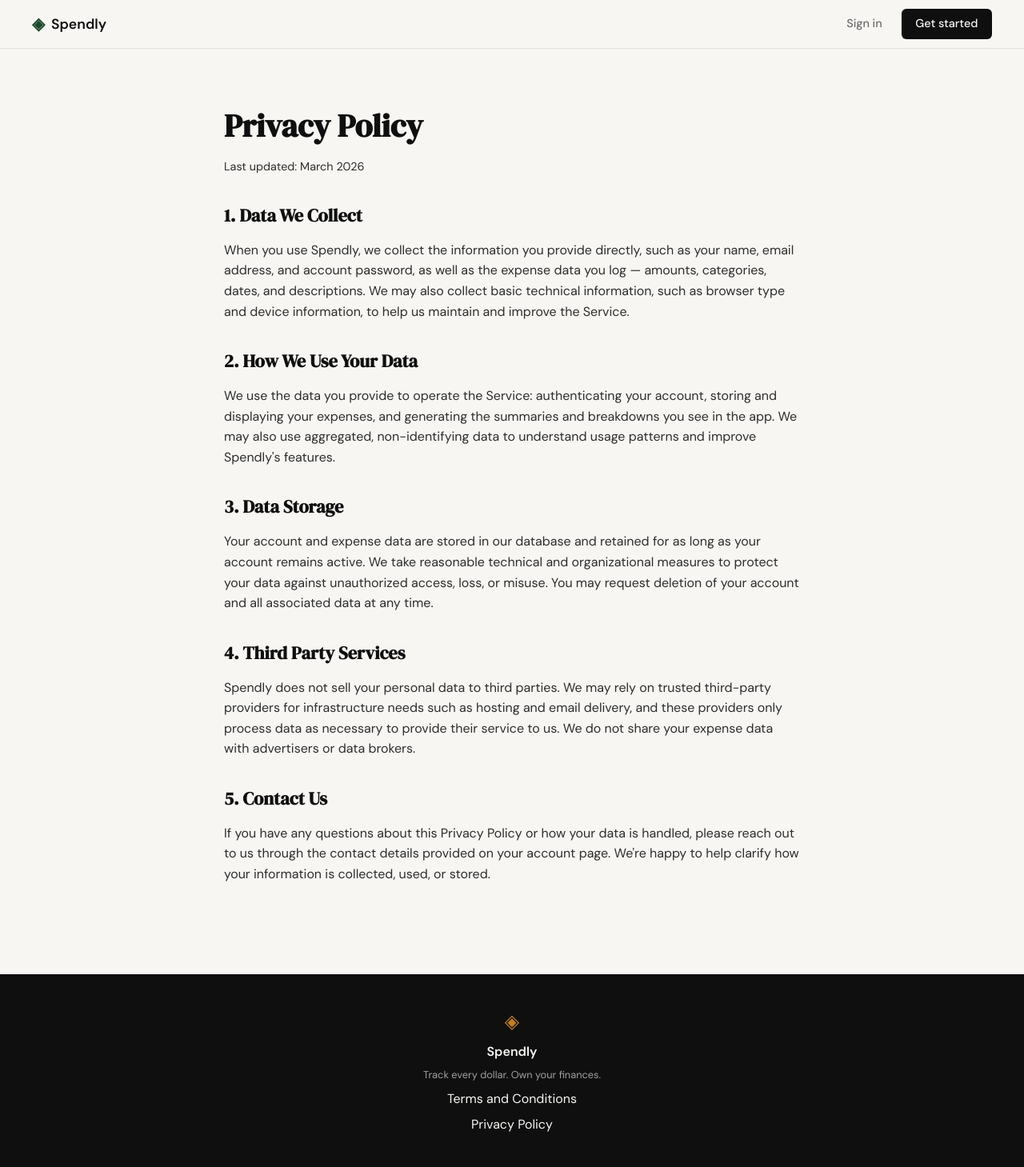
After one commit to surekhag28/spendly-expense-tracker, a Flask app: page /privacy in a window 1280 px wide. The commit adds this page. Shown: the whole page at 80% size. Run offline with Flask 3, Linux system fonts and the light colour scheme.

Commit message:
landing: add privacy policy page and route

```diff
--- a/app.py
+++ b/app.py
@@ -26,6 +26,11 @@ def login():
 @app.route("/terms")
 def terms():
     return render_template("terms.html")
+
+
+@app.route("/privacy")
+def privacy():
+    return render_template("privacy.html")
 
 
 # ------------------------------------------------------------------ #
--- a/templates/base.html
+++ b/templates/base.html
@@ -35,7 +35,7 @@
             <span class="footer-name">Spendly</span>
             <p class="footer-copy">Track every dollar. Own your finances.</p>
             <a href="/terms">Terms and Conditions</a>
-            <a href="#">Privacy Policy</a>
+            <a href="/privacy">Privacy Policy</a>
         </div>
     </footer>
 
--- /dev/null
+++ b/templates/privacy.html
@@ -0,0 +1,29 @@
+{% extends "base.html" %}
+
+{% block title %}Privacy Policy — Spendly{% endblock %}
+
+{% block content %}
+
+<section class="legal">
+    <div class="legal-inner">
+        <h1 class="legal-title">Privacy Policy</h1>
+        <p class="legal-updated">Last updated: March 2026</p>
+
+        <h2>1. Data We Collect</h2>
+        <p>When you use Spendly, we collect the information you provide directly, such as your name, email address, and account password, as well as the expense data you log — amounts, categories, dates, and descriptions. We may also collect basic technical information, such as browser type and device information, to help us maintain and improve the Service.</p>
+
+        <h2>2. How We Use Your Data</h2>
+        <p>We use the data you provide to operate the Service: authenticating your account, storing and displaying your expenses, and generating the summaries and breakdowns you see in the app. We may also use aggregated, non-identifying data to understand usage patterns and improve Spendly's features.</p>
+
+        <h2>3. Data Storage</h2>
+        <p>Your account and expense data are stored in our database and retained for as long as your account remains active. We take reasonable technical and organizational measures to protect your data against unauthorized access, loss, or misuse. You may request deletion of your account and all associated data at any time.</p>
+
+        <h2>4. Third Party Services</h2>
+        <p>Spendly does not sell your personal data to third parties. We may rely on trusted third-party providers for infrastructure needs such as hosting and email delivery, and these providers only process data as necessary to provide their service to us. We do not share your expense data with advertisers or data brokers.</p>
+
+        <h2>5. Contact Us</h2>
+        <p>If you have any questions about this Privacy Policy or how your data is handled, please reach out to us through the contact details provided on your account page. We're happy to help clarify how your information is collected, used, or stored.</p>
+    </div>
+</section>
+
+{% endblock %}
```
